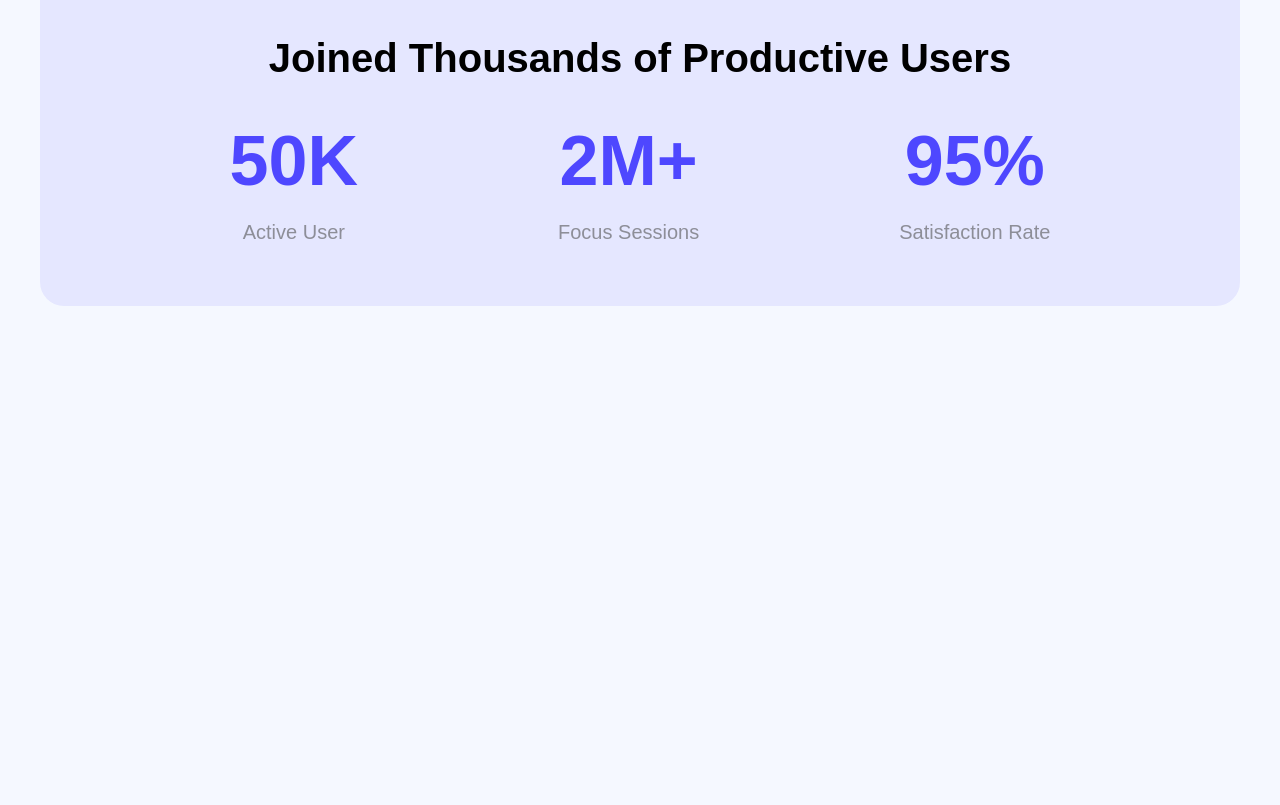
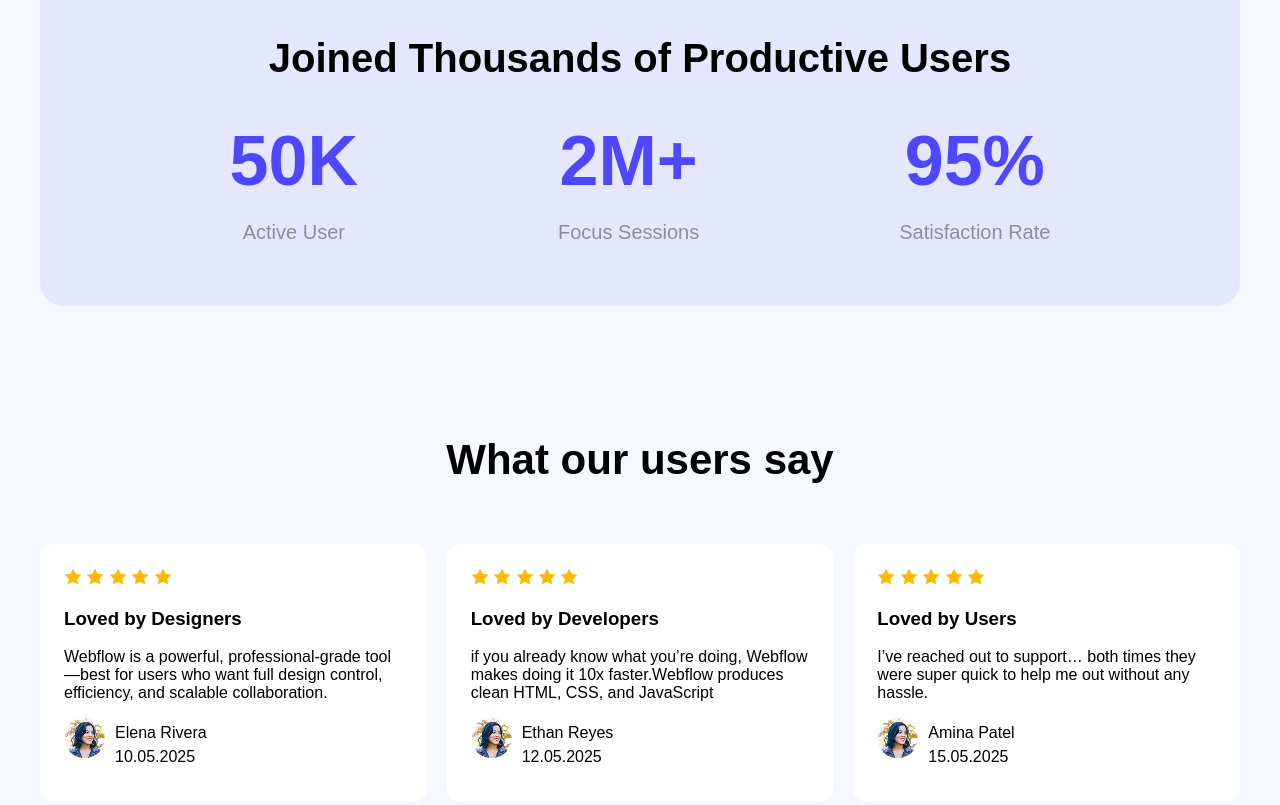
Before and after one commit to Forhad-Redoy/Assignmemt-1, a plain HTML site: page index.html in a window 1280 px wide. Shown: the part 1329-2134 px from the top of the page. Before the commit the page ends 1643 px from the top, so only its background shows below. Drawn offline with Linux system fonts and the light colour scheme.

Commit message:
review section add

```diff
--- a/index.html
+++ b/index.html
@@ -31,7 +31,7 @@
                 <img class="sec1-img" src="Assets/wc-mini.png" alt="">
             </div>
         </section>
-
+        <!-- Users activity section -->
         <section class="users">
             <div>
                 <h3 class="user-tittle">Joined Thousands of Productive Users</h3>
@@ -53,6 +53,96 @@
             </div>
 
         </section>
+        <!-- Users Review section -->
+         <section class="review">
+             <div>
+                 <h2 class="review-tittle">What our users say</h2>
+             </div>
+
+             <div class="three-review">
+
+                 <div class="review-sec">
+
+                     <div>
+                         <div>
+                             <img src="Assets/icon-star.png" alt="">
+                             <img src="Assets/icon-star.png" alt="">
+                             <img src="Assets/icon-star.png" alt="">
+                             <img src="Assets/icon-star.png" alt="">
+                             <img src="Assets/icon-star.png" alt="">
+                         </div>
+                         <div>
+                             <h3>Loved by Designers</h3>
+                             <p>Webflow is a powerful, professional-grade tool—best for users who want full design control, efficiency, and scalable collaboration.</p>
+                         </div>
+                         <div class="reviewer">
+
+                             <div>
+                                 <img class="reviewer-img" src="Assets/avatar.png" alt="">
+                             </div>
+                             <div class="reviewer-name">
+                                 <p>Elena Rivera</p>
+                                 <p class="review-date">10.05.2025</p>
+                             </div>
+                         </div>
+                     </div>
+                 </div>
+                  <div class="review-sec">
+
+                     <div>
+                         <div>
+                             <img src="Assets/icon-star.png" alt="">
+                             <img src="Assets/icon-star.png" alt="">
+                             <img src="Assets/icon-star.png" alt="">
+                             <img src="Assets/icon-star.png" alt="">
+                             <img src="Assets/icon-star.png" alt="">
+                         </div>
+                         <div>
+                             <h3>Loved by Developers</h3>
+                             <p>if you already know what you’re doing, Webflow makes doing it 10x faster.Webflow produces clean HTML, CSS, and JavaScript</p>
+                         </div>
+                         <div class="reviewer">
+
+                             <div>
+                                 <img class="reviewer-img" src="Assets/avatar.png" alt="">
+                             </div>
+                             <div class="reviewer-name">
+                                 <p>Ethan Reyes</p>
+                                 <p  class="review-date">12.05.2025</p>
+                             </div>
+                         </div>
+                     </div>
+                 </div>
+                  <div class="review-sec">
+
+                     <div>
+                         <div>
+                             <img src="Assets/icon-star.png" alt="">
+                             <img src="Assets/icon-star.png" alt="">
+                             <img src="Assets/icon-star.png" alt="">
+                             <img src="Assets/icon-star.png" alt="">
+                             <img src="Assets/icon-star.png" alt="">
+                         </div>
+                         <div>
+                             <h3>Loved by Users</h3>
+                             <p>I’ve reached out to support… both times they were super quick to help me out without any hassle.</p>
+                         </div>
+                         <div class="reviewer">
+
+                             <div>
+                                 <img class="reviewer-img" src="Assets/avatar.png" alt="">
+                             </div>
+                             <div class="reviewer-name">
+                                 <p >Amina Patel</p>
+                                 <p class="review-date">15.05.2025</p>
+                             </div>
+                         </div>
+                     </div>
+                 </div>
+
+             </div>
+         </section>
+
     </main>
 
 </body>
--- a/style.css
+++ b/style.css
@@ -100,3 +100,38 @@ main{
     font-size: 20px;
     color: #8D8E98;
 }
+/* users review section style */
+.review{
+    margin-top: 130px;
+}
+.three-review{
+    display: flex;
+    gap: 20px;
+    margin-top: 60px;
+}
+.review-tittle{
+    text-align: center;
+    font-size: 42px;
+}
+.review-sec{
+    width: 380px;
+    height: 210px;
+    background-color: white;
+    border: #F2EDED;
+    border-radius: 14px;
+    padding: 24px;
+}
+.reviewer{
+    display: flex;
+    gap: 10px;
+
+}
+.reviewer-img{
+    border-radius: 50%;
+}
+.reviewer-name{
+   margin-top: -10px;
+}
+.review-date{
+    margin-top: -10px;
+}
```
